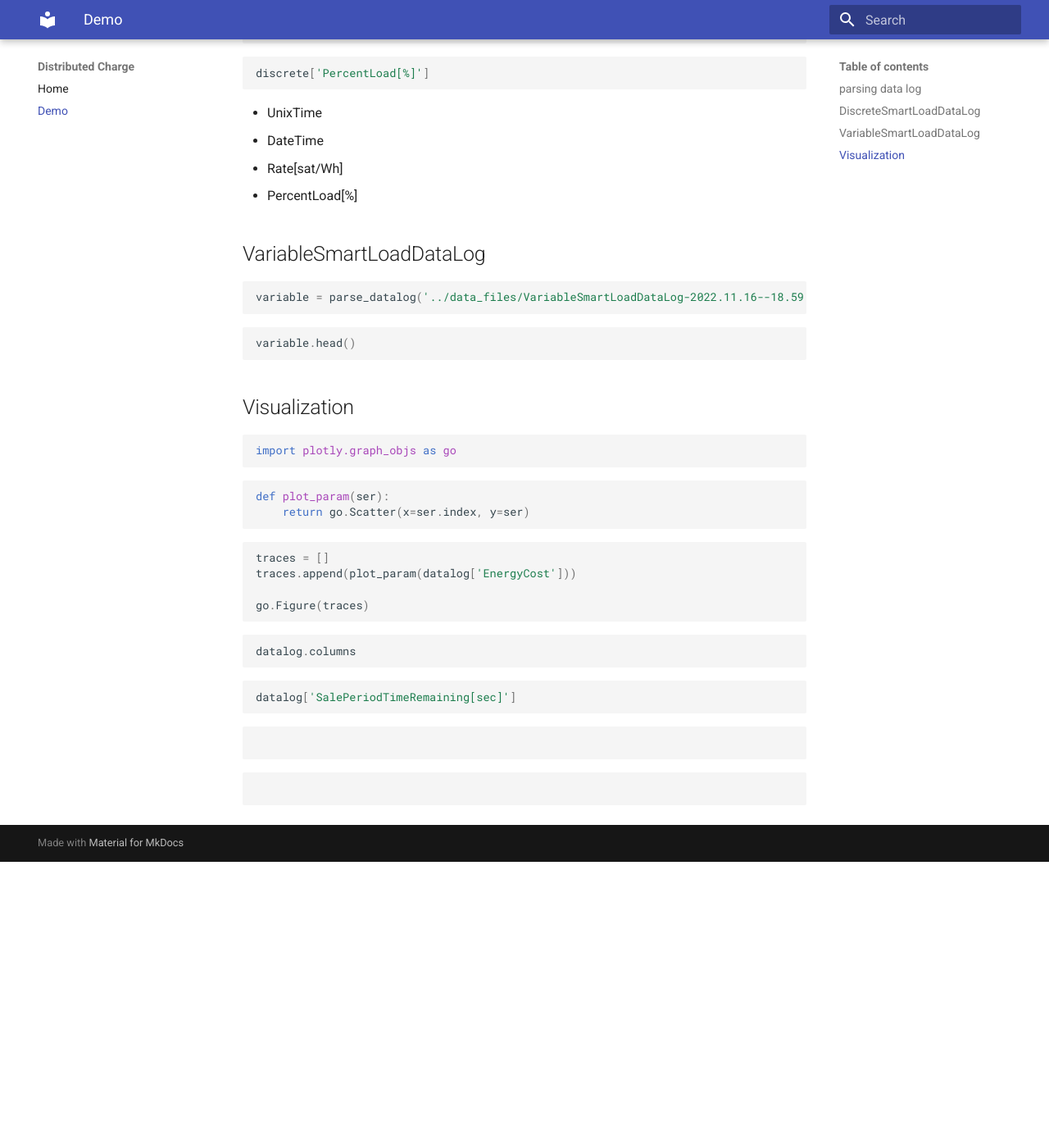
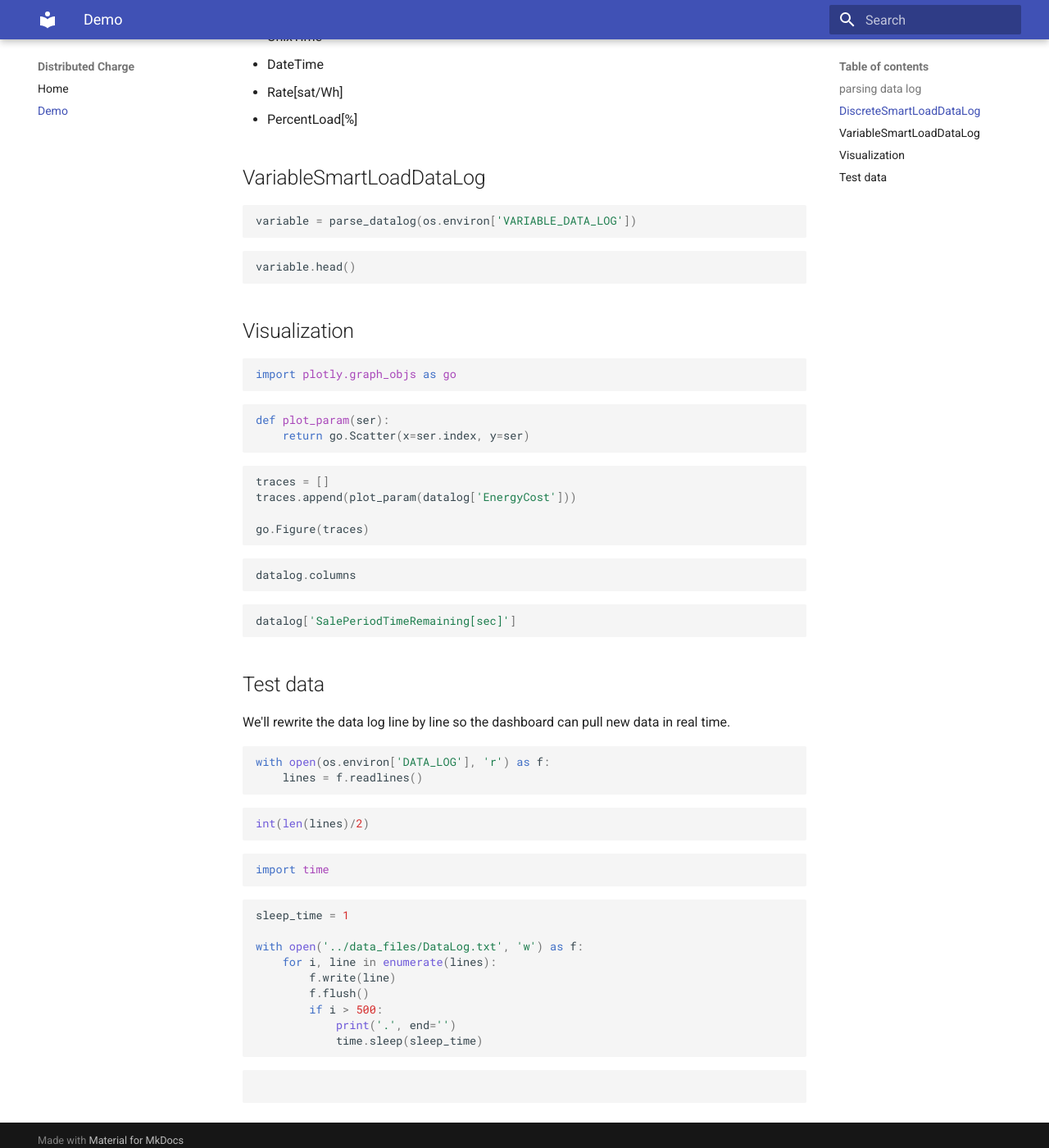
Before and after one commit to DistributedCharge/Dashboard, an MkDocs documentation site: the page built from docs/demo.md, in a window 1280 px wide and 1400 px high, scrolled down 1874 px. Shown: the whole window at 82% size. Built offline with MkDocs 1.6.1 and Material for MkDocs 9.7.7, drawn with Linux system fonts in a browser that asks for light colours; before the commit the page ends 2925 px from its top, so only the background shows below that; some of the changed text lies outside the part shown.

Commit message:
streaming data

````diff
--- a/docs/demo.md
+++ b/docs/demo.md
@@ -16,6 +16,11 @@ VariableSmartLoadDataLog-2022.11.16--18.59.44.028001.txt
 ```
 
 ```python
+from dotenv import load_dotenv
+load_dotenv('../.env')
+```
+
+```python
 import plotly.graph_objs as go
 ```
 
@@ -25,22 +30,6 @@ import pandas as pd
 
 ```python
 import numpy as np
-```
-
-```python
-
-```
-
-```python
-t0 = pd.Timestamp.now()
-```
-
-```python
-dict(x=(pd.Timestamp.now()-t0).total_seconds())
-```
-
-```python
-np.sin()
 ```
 
 ## parsing data log
@@ -71,11 +60,15 @@ fname = '../data_files/DataLog-2022.11.16--18.59.38.641397.txt'
 ```
 
 ```python
+import os
+```
+
+```python
 from dcharge.utils import parse_datalog
 ```
 
 ```python
-datalog = parse_datalog(fname)
+datalog = parse_datalog(os.environ['DATA_LOG'])
 
 datalog
 ```
@@ -86,7 +79,7 @@ datalog
 I'm not sure where the last column gets generated
 
 ```python
-discrete = parse_datalog('../data_files/DiscreteSmartLoadDataLog-2022.11.16--18.59.44.027119.txt',
+discrete = parse_datalog(os.environ['DISCRETE_DATA_LOG'],
     set_time_index=False).drop(columns=['UnixTime', 'DateTime'])
 ```
 
@@ -107,7 +100,7 @@ discrete['PercentLoad[%]']
 ## VariableSmartLoadDataLog
 
 ```python
-variable = parse_datalog('../data_files/VariableSmartLoadDataLog-2022.11.16--18.59.44.028001.txt')
+variable = parse_datalog(os.environ['VARIABLE_DATA_LOG'])
 ```
 
 ```python
@@ -140,8 +133,34 @@ datalog.columns
 datalog['SalePeriodTimeRemaining[sec]']
 ```
 
+## Test data
+
+
+We'll rewrite the data log line by line so the dashboard can pull new data in real time.
+
 ```python
+with open(os.environ['DATA_LOG'], 'r') as f:
+    lines = f.readlines()
+```
 
+```python
+int(len(lines)/2)
+```
+
+```python
+import time
+```
+
+```python
+sleep_time = 1
+
+with open('../data_files/DataLog.txt', 'w') as f:
+    for i, line in enumerate(lines):
+        f.write(line)
+        f.flush()
+        if i > 500:
+            print('.', end='')
+            time.sleep(sleep_time)
 ```
 
 ```python
````
Also changed, not shown: WorkLog.md (+1 -0 lines), 2 other files.
